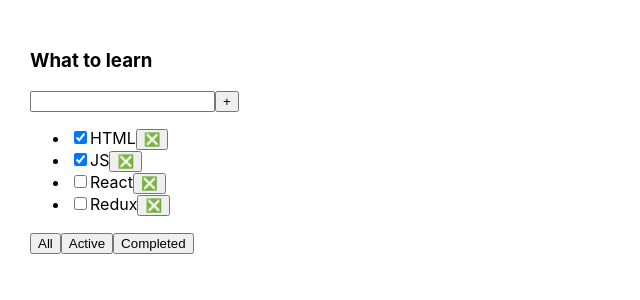
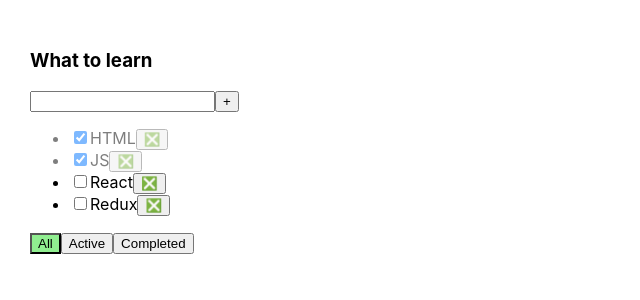
Before and after one commit to Sergei-SLS/checklist, a React (Vite) app: page / in a window 1280 px wide. Shown: the top 300 px of the page, without its empty margins (0-640 px from the left). Built offline with nearby package versions, Linux system fonts and the light colour scheme.

Commit message:
style: add className for buttons filter

```diff
--- a/src/App.css
+++ b/src/App.css
@@ -14,3 +14,12 @@
 .error-message {
   color: red;
 }
+
+
+.active-filter {
+  background-color: lightgreen;
+}
+
+.is-done {
+  opacity: 0.5;
+}
--- a/src/App.tsx
+++ b/src/App.tsx
@@ -48,11 +48,6 @@
   const changeTaskStatus = (taskId: string, isDone: boolean) => {
     const newState = tasks.map(task => task.id == taskId ? { ...task, isDone } : task)
     setTasks(newState)
-    // const task = tasks.find(t => t.id === taskId)
-    // if (task) {
-    //   task.isDone = isDone
-    //   setTasks([...tasks])
-    // }
   }
 
   return (
@@ -60,6 +55,7 @@
         <div className="app">
           <TodolistItem title="What to learn"
                         tasks={filteredTasks}
+                        filter={filter}
                         deleteTask={deleteTask}
                         changeFilter={changeFilter}
                         createTask={createTask}
--- a/src/Button.tsx
+++ b/src/Button.tsx
@@ -1,8 +1,9 @@
 type Props = {
     title: string,
     onClick?: () => void,
+    className?: string
 }
 
-export const Button = ({title, onClick}: Props) => {
-    return <button onClick={onClick}>{title}</button>
+export const Button = ({title, onClick, className}: Props) => {
+    return <button className={className} onClick={onClick}>{title}</button>
 }
--- a/src/TodolistItem.tsx
+++ b/src/TodolistItem.tsx
@@ -5,13 +5,14 @@
 type Props = {
     title: string
     tasks: Task[]
+    filter: FilterValue
     deleteTask: (taskId: string) => void
     changeFilter: (filter: FilterValue) => void
     createTask: (title: string) => void
     changeTaskStatus: (taskId: string, isDone: boolean) => void
 }
 
-export const TodolistItem = ({title, tasks, deleteTask, changeFilter, createTask, changeTaskStatus}: Props) => {
+export const TodolistItem = ({title, tasks, filter, deleteTask, changeFilter, createTask, changeTaskStatus}: Props) => {
     const [taskTitle, setTaskTitle] = useState('')
     const [error, setError] = useState<string | null>(null)
 
@@ -63,7 +64,7 @@
                         }
 
                         return (
-                            <li key={task.id}>
+                            <li key={task.id} className={task.isDone ? 'is-done' : ''}>
                                 <input type="checkbox" checked={task.isDone} onChange={changeTaskStatusHandler} />
                                 <span>{task.title}</span>
                                 <Button title={'❎'} onClick={deleteTaskHandler}/>
@@ -74,9 +75,12 @@
             )}
 
             <div>
-                <Button title={'All'} onClick={() => changeFilter('all')}/>
-                <Button title={'Active'} onClick={() => changeFilter('active')}/>
-                <Button title={'Completed'} onClick={() => changeFilter('completed')}/>
+                <Button className={filter === 'all' ? 'active-filter' : ''}
+                        title={'All'} onClick={() => changeFilter('all')}/>
+                <Button className={filter === 'active' ? 'active-filter' : ''}
+                        title={'Active'} onClick={() => changeFilter('active')}/>
+                <Button className={filter === 'completed' ? 'active-filter' : ''}
+                        title={'Completed'} onClick={() => changeFilter('completed')}/>
             </div>
         </div>
     )
```
